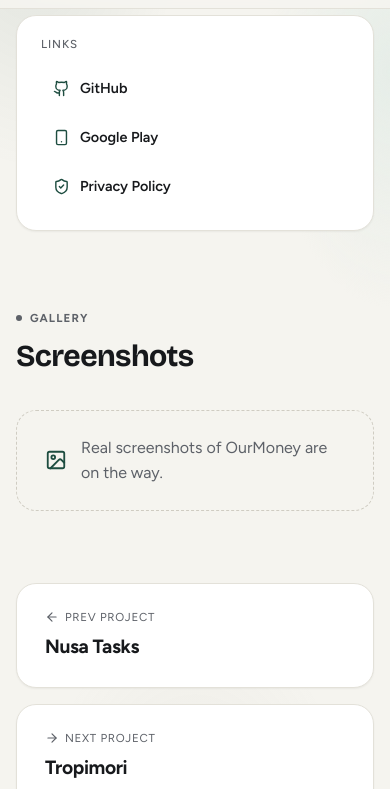
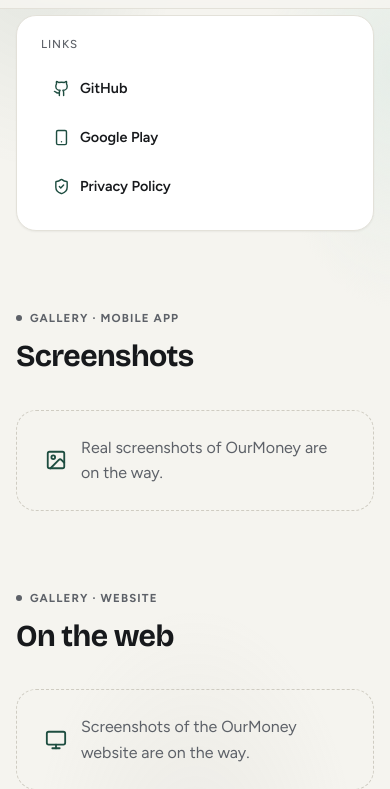
Before and after one commit to lutfidev/lutfidev.github.io, a plain HTML site: page ourmoney/index.html in a window 390 px wide. Both pictures are taken after a click on the element 195 px from the left and 1798 px from the top of the page. Shown: the part 1391-2180 px from the top of the page. Drawn offline with nearby package versions, Linux system fonts and the light colour scheme.

Commit message:
feat: show the OurMoney website alongside the mobile app

```diff
--- a/js/gallery.js
+++ b/js/gallery.js
@@ -1,10 +1,13 @@
 // Project screenshot gallery + lightbox (project detail pages only).
-// Screenshots are img/projects/<slug>/shot-N.webp. Items whose file is missing
-// are dropped; if none load, the section shows its "coming soon" note instead.
+// Screenshots are img/projects/<slug>/shot-N.webp (or web-shot-N.webp for a
+// project's website gallery). A page may have several [data-gallery] sections;
+// each one gets its own lightbox sequence. Items whose file is missing are
+// dropped; if none load, that section shows its "coming soon" note instead.
 (function () {
-    const section = document.querySelector('[data-gallery]');
-    if (!section) return;
+    const sections = Array.from(document.querySelectorAll('[data-gallery]'));
+    if (!sections.length) return;
 
+    sections.forEach(section => {
         const items = Array.from(section.querySelectorAll('.gallery-item'));
         let pending = items.length;
         const settle = () => {
@@ -24,8 +27,9 @@
                 img.addEventListener('error', fail, { once: true });
             }
         });
+    });
 
-    // Lightbox
+    // Lightbox (shared; browses the section that was clicked)
     const box = document.createElement('div');
     box.className = 'lightbox';
     box.setAttribute('role', 'dialog');
@@ -41,8 +45,9 @@
     const boxImg = box.querySelector('img');
     const count = box.querySelector('.lb-count');
     let index = 0;
+    let current = sections[0];
 
-    const shots = () => Array.from(section.querySelectorAll('.gallery-item.is-loaded img'));
+    const shots = () => Array.from(current.querySelectorAll('.gallery-item.is-loaded img'));
     const show = i => {
         const list = shots();
         if (!list.length) return;
@@ -51,7 +56,8 @@
         boxImg.alt = list[index].alt;
         count.textContent = (index + 1) + ' / ' + list.length;
     };
-    const open = i => {
+    const open = (section, i) => {
+        current = section;
         show(i);
         box.classList.add('open');
         document.body.style.overflow = 'hidden';
@@ -63,9 +69,13 @@
         document.body.style.overflow = '';
     };
 
+    sections.forEach(section => {
         section.addEventListener('click', e => {
             const item = e.target.closest('.gallery-item.is-loaded');
-        if (item) open(shots().indexOf(item.querySelector('img')));
+            if (!item) return;
+            const list = Array.from(section.querySelectorAll('.gallery-item.is-loaded img'));
+            open(section, list.indexOf(item.querySelector('img')));
+        });
     });
     box.querySelector('.lb-close').addEventListener('click', close);
     box.querySelector('.lb-prev').addEventListener('click', () => show(index - 1));
--- a/ourmoney/index.html
+++ b/ourmoney/index.html
@@ -34,6 +34,7 @@
             <div class="project-hero-tags">
                 <span class="project-year">2026</span>
                 <span class="project-tag-badge">Mobile App</span>
+                <span class="project-tag-badge">Web App</span>
                 <span class="project-tag-badge">Finance</span>
             </div>
             <h1>OurMoney: Plan Your Money</h1>
@@ -135,7 +136,7 @@
         <section class="gallery-section" data-gallery>
             <div class="section-head">
                 <div>
-                    <span class="eyebrow">Gallery</span>
+                    <span class="eyebrow">Gallery · Mobile app</span>
                     <h2>Screenshots</h2>
                 </div>
             </div>
@@ -146,6 +147,23 @@
                 <button type="button" class="gallery-item" aria-label="Open screenshot 4"><img src="../img/projects/ourmoney/shot-4.webp" alt="OurMoney screenshot 4" decoding="async"></button>
             </div>
             <div class="gallery-empty"><i data-lucide="image"></i><p>Real screenshots of OurMoney are on the way.</p></div>
+        </section>
+
+        <section class="gallery-section" data-gallery>
+            <div class="section-head">
+                <div>
+                    <span class="eyebrow">Gallery · Website</span>
+                    <h2>On the web</h2>
+                </div>
+            </div>
+            <div class="gallery-track is-browser">
+                <button type="button" class="gallery-item" aria-label="Open website screenshot 1"><img src="../img/projects/ourmoney/web-cover.webp" alt="OurMoney website screenshot 1" decoding="async"></button>
+                <button type="button" class="gallery-item" aria-label="Open website screenshot 2"><img src="../img/projects/ourmoney/web-shot-1.webp" alt="OurMoney website screenshot 2" decoding="async"></button>
+                <button type="button" class="gallery-item" aria-label="Open website screenshot 3"><img src="../img/projects/ourmoney/web-shot-2.webp" alt="OurMoney website screenshot 3" decoding="async"></button>
+                <button type="button" class="gallery-item" aria-label="Open website screenshot 4"><img src="../img/projects/ourmoney/web-shot-3.webp" alt="OurMoney website screenshot 4" decoding="async"></button>
+                <button type="button" class="gallery-item" aria-label="Open website screenshot 5"><img src="../img/projects/ourmoney/web-shot-4.webp" alt="OurMoney website screenshot 5" decoding="async"></button>
+            </div>
+            <div class="gallery-empty"><i data-lucide="monitor"></i><p>Screenshots of the OurMoney website are on the way.</p></div>
         </section>
 
         <nav class="project-nav">
```
Also changed, not shown: index.html (+1 -1 lines), 1 other file. Lines whose indentation alone changed are shown as unchanged.
